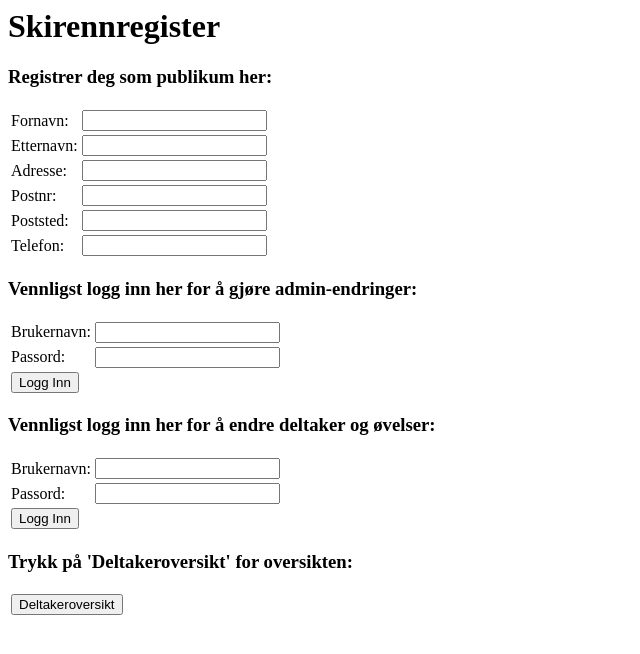
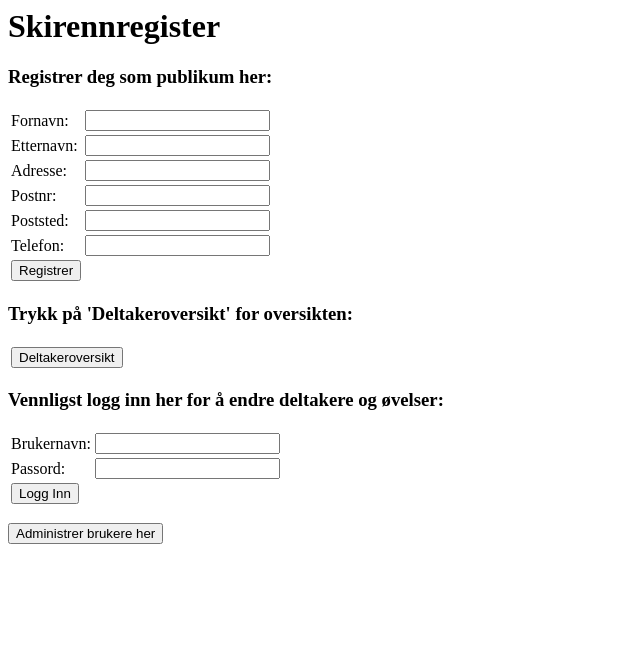
Before and after one commit to Kazhal-f/vm_ski, a PHP site: page / in a window 1280 px wide. Shown: the top 654 px of the page, without its empty margins (0-640 px from the left). Run offline with PHP 8.4, Linux system fonts and the light colour scheme.

Commit message:
Logg inn sjekk index

```diff
--- a/index.php
+++ b/index.php
@@ -36,25 +36,20 @@
                     <td>Telefon:</td>
                     <td><input type="text" name="tlf"></td>
                 </tr>
-            </table>
-        </form>
-        <h3>Vennligst logg inn her for å gjøre admin-endringer:</h3>
-        <form action="" method="post">
-            <table>
                 <tr>
-                    <td>Brukernavn:</td>
-                    <td><input type="text" name="brukernavn"></td>
-                </tr>
-                <tr>
-                    <td>Passord:</td>
-                    <td><input type="password" name="passord"></td>
-                </tr>
-                <tr>
-                    <td><input type="submit" name="logg_inn_admin" value="Logg Inn"></td>
+                    <td><input type="submit" name="registrer" value="Registrer"></td>
                 </tr>
             </table>
         </form>
-        <h3>Vennligst logg inn her for å endre deltaker og øvelser:</h3>
+        <h3>Trykk på 'Deltakeroversikt' for oversikten:</h3>
+        <form action="deltakeroversikt.php" method="">
+            <table>
+                <tr>
+                    <td><input type="submit" value="Deltakeroversikt"></td>
+                </tr>
+            </table>
+        </form>
+        <h3>Vennligst logg inn her for å endre deltakere og øvelser:</h3>
         <form action="" method="post">
             <table>
                 <tr>
@@ -70,19 +65,35 @@
                 </tr>
             </table>
         </form>
-        <h3>Trykk på 'Deltakeroversikt' for oversikten:</h3>
-        <form action="deltakeroversikt.php" method="">
-            <table>
-                <tr>
-                    <td><input type="submit" value="Deltakeroversikt"></td>
-                </tr>
-            </table>
-        </form>
+        <button onclick="window.location.href='logginn.php'">Administrer brukere her</button>
     </body>
 </html>
 
 <?php
+session_start();
+//SJEKK LOGGINN
+if (isset($_POST["logg_inn_bruker"])) {
+    $passord = md5($_POST["passord"]);
+    $sjekk_passord=$passord;
+    $brukernavn = $_POST["brukernavn"];
+    $sql = "SELECT passord FROM brukere WHERE brukernavn ='$brukernavn'";
+    $resultat = $db->query($sql);
+    $_SESSION["loggetInn"]=false;
 
-
-
+    $ok = false;
+    if($db->affected_rows >=1) {
+        $rad = $resultat->fetch_object();
+        $passordHash = $rad->passord;
+        if ($passordHash == $passord) {
+           $ok = true;
+        }
+    if($ok) {
+        $_SESSION["loggetInn"]=true;
+        header("location: ./ovelse.php");
+        }
+    if (!$ok) {
+        echo "Passordet stemte ikke med brukernavnet du skrev inn!";
+    }
+    }
+}
 ?>
```
